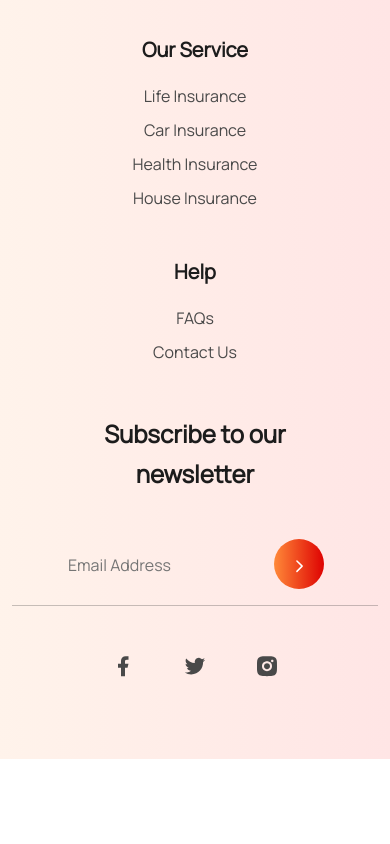
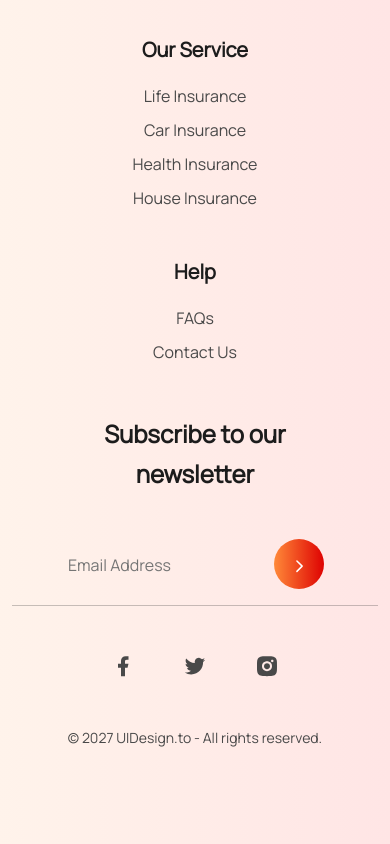
Before and after one commit to Md-Tazim-Miah/Tea-house, a plain HTML site: page index.html in a window 390 px wide. Shown: the part 7917-8761 px from the top of the page. Before the commit the page ends 8676 px from the top, so only its background shows below. Drawn offline with nearby package versions, Linux system fonts and the light colour scheme.

Commit message:
project completed

```diff
--- a/Styles/style.css
+++ b/Styles/style.css
@@ -352,6 +352,7 @@ footer{
     line-height: 40px;
     }
 
+
 .links h4{
     color: #1C1C1C;
     font-size: 20px;
@@ -401,6 +402,13 @@ footer{
 hr{
     color:#1C1C1C;
 }
+
+.copyright{
+    color: #494949;
+    text-align: center;
+    font-size: 16px;
+    font-weight: 500;
+    }
 
 
 @media all and (max-width:576px){
@@ -573,4 +581,8 @@ hr{
         position:static;
         margin-left: 10px;
     }
+
+    .copyright{
+        font-size: 14px;
+    }
 }
--- a/index.html
+++ b/index.html
@@ -276,7 +276,7 @@
               <button class="custom-button">Get Started</button>
             </div>
           </div>
-          <div class="row">
+          <div class="row mb-5">
             <div class="col-12 col-md-3">
               <div class="links">
                 <h4>Quick links</h4>
@@ -318,6 +318,9 @@
               </div>
             </div>
           </div>
+          <div class="copyright">
+            <p>© 2027 UIDesign.to - All rights reserved.</p>
+          </div>
         </div>
       </section>
     </footer>
```
